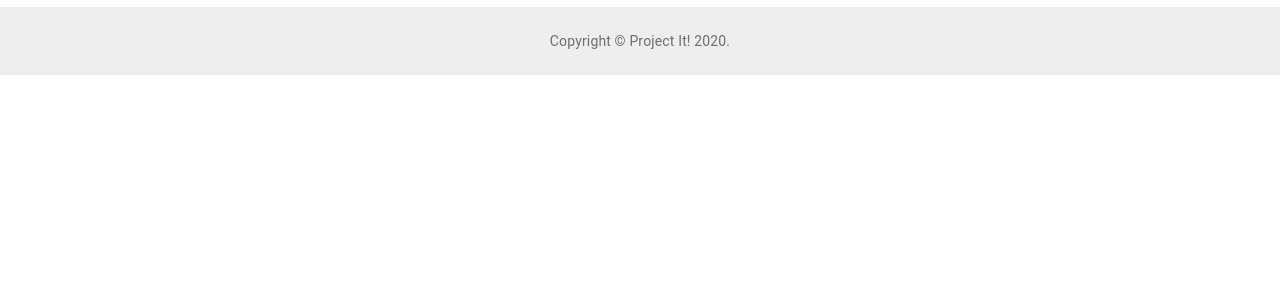
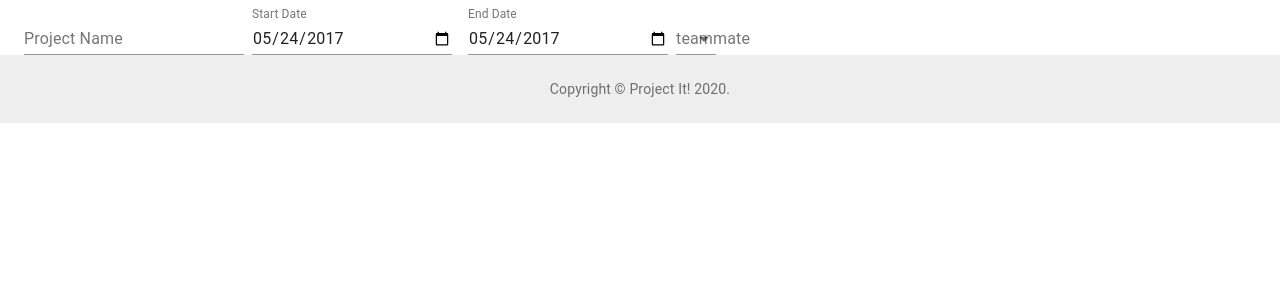
Before and after one commit to roxyvaught/project-it, a React (Create React App) app in the folder client/: page /CreateProject in a window 1280 px wide. Shown: the top 300 px of the page. Built offline with nearby package versions, Linux system fonts and the light colour scheme.

Commit message:
project submit form, needs more work

```diff
--- a/client/package.json
+++ b/client/package.json
@@ -4,14 +4,17 @@
   "private": true,
   "dependencies": {
     "@apollo/react-hooks": "^4.0.0",
+    "@date-io/date-fns": "^2.8.1",
     "@material-ui/core": "^4.11.0",
     "@material-ui/icons": "^4.9.1",
+    "@material-ui/pickers": "^3.2.10",
     "@testing-library/jest-dom": "^4.2.4",
     "@testing-library/react": "^9.5.0",
     "@testing-library/user-event": "^7.2.1",
     "apollo-boost": "^0.4.9",
     "chartist": "^0.11.4",
     "classnames": "^2.2.6",
+    "date-fn": "0.0.2",
     "graphql": "^15.3.0",
     "graphql-tag": "^2.11.0",
     "history": "^5.0.0",
@@ -26,7 +29,6 @@
     "react-router-dom": "^5.2.0",
     "react-scripts": "3.4.3",
     "react-swipeable-views": "^0.13.9",
-    "redux-form": "^8.3.6",
     "uuid": "^8.3.0"
   },
   "scripts": {
--- a/client/src/App.js
+++ b/client/src/App.js
@@ -5,7 +5,7 @@ import { BrowserRouter as Router, Route, Switch } from 'react-router-dom';
 import Login from './pages/Login';
 import Signup from './pages/Signup';
 import Tasks from './pages/Tasks';
-//import CreateProject from './pages/createProject';
+import CreateProject from './pages/CreateProject';
 
 // add these two library import statements
 import { ApolloProvider } from '@apollo/react-hooks';
@@ -41,6 +41,7 @@ function App() {
             <Route exact path="/login" component={Login} />
             <Route exact path="/signup" component={Signup} />
             <Route exact path="/tasks" component={Tasks} />
+            <Route exact path="/CreateProject" component={CreateProject} />
 
           </Switch>
           <Footer />
--- /dev/null
+++ b/client/src/components/PageHeader/index.js
@@ -0,0 +1,162 @@
+import Auth from '../../utils/auth';
+//import { Link } from 'react-router-dom';
+import clsx from 'clsx';
+import React from 'react';
+import { makeStyles } from '@material-ui/core/styles';
+import CssBaseline from '@material-ui/core/CssBaseline';
+//import Drawer from '@material-ui/core/Drawer';
+import AppBar from '@material-ui/core/AppBar';
+import Toolbar from '@material-ui/core/Toolbar';
+//import List from '@material-ui/core/List';
+import Typography from '@material-ui/core/Typography';
+//import Divider from '@material-ui/core/Divider';
+import IconButton from '@material-ui/core/IconButton';
+//import Container from '@material-ui/core/Container';
+import { positions } from '@material-ui/system';
+import MenuIcon from '@material-ui/icons/Menu';
+import ChevronLeftIcon from '@material-ui/icons/ChevronLeft';
+
+
+/*import { Link } from 'react-router-dom';*/
+import Logo from '../../assets/images/Logo.png'
+import { Tooltip } from '@material-ui/core';
+
+import PersonAddIcon from '@material-ui/icons/PersonAdd';
+import FaceIcon from '@material-ui/icons/Face';
+import { blueGrey } from '@material-ui/core/colors';
+
+
+const drawerWidth = 240;
+
+const useStyles = makeStyles((theme) => ({
+  root: {
+    display: 'flex',
+  },
+  toolbar: {
+    paddingRight: 24, // keep right padding when drawer closed
+  },
+  toolbarIcon: {
+    display: 'flex',
+    alignItems: 'center',
+    justifyContent: 'flex-end',
+    padding: '0 8px',
+    ...theme.mixins.toolbar,
+  },
+  appBar: {
+    zIndex: theme.zIndex.drawer + 1,
+    transition: theme.transitions.create(['width', 'margin'], {
+      easing: theme.transitions.easing.sharp,
+      duration: theme.transitions.duration.leavingScreen,
+    }),
+  },
+  appBarShift: {
+    marginLeft: drawerWidth,
+    width: `calc(100% - ${drawerWidth}px)`,
+    transition: theme.transitions.create(['width', 'margin'], {
+      easing: theme.transitions.easing.sharp,
+      duration: theme.transitions.duration.enteringScreen,
+    }),
+  },
+  menuButton: {
+    marginRight: 36,
+    padding: '0 8px',
+  },
+  menuButtonHidden: {
+    display: 'none',
+  },
+  title: {
+    flexGrow: 1,
+  },
+  drawerPaper: {
+    position: 'relative',
+    whiteSpace: 'nowrap',
+    width: drawerWidth,
+    transition: theme.transitions.create('width', {
+      easing: theme.transitions.easing.sharp,
+      duration: theme.transitions.duration.enteringScreen,
+    }),
+  },
+  drawerPaperClose: {
+    overflowX: 'hidden',
+    transition: theme.transitions.create('width', {
+      easing: theme.transitions.easing.sharp,
+      duration: theme.transitions.duration.leavingScreen,
+    }),
+    width: theme.spacing(7),
+    [theme.breakpoints.up('sm')]: {
+      width: theme.spacing(9),
+    },
+  },
+  appBarSpacer: theme.mixins.toolbar,
+  content: {
+    flexGrow: 1,
+    height: '100vh',
+    overflow: 'auto',
+  },
+  container: {
+    paddingTop: theme.spacing(4),
+    paddingBottom: theme.spacing(4),
+  },
+  paper: {
+    padding: theme.spacing(2),
+    display: 'flex',
+    overflow: 'auto',
+    flexDirection: 'column',
+  },
+  fixedHeight: {
+    height: 240,
+  },
+}));
+
+
+
+
+const PageHeader = () => {
+
+  const logout = event => {
+    event.preventDefault();
+    Auth.logout();
+  };
+
+  const classes = useStyles();
+  const [open, setOpen] = React.useState(true);
+  const handleDrawerOpen = () => {
+    setOpen(true);
+  };
+  const handleDrawerClose = () => {
+    setOpen(false);
+  };
+  const fixedHeightPaper = clsx(classes.paper, classes.fixedHeight);
+
+
+  return (
+      <div>
+    <CssBaseline />
+    <AppBar position="absolute" >
+      <Toolbar className={classes.toolbar}>
+        <IconButton
+          edge="start"
+          color="inherit"
+          aria-label="open drawer"
+          onClick={handleDrawerOpen}
+          className={clsx(classes.menuButton, open && classes.menuButtonHidden)}
+        >
+          <MenuIcon />
+        </IconButton>
+        <Typography component="h1" variant="h6" color="inherit" noWrap className={classes.title}>
+
+          <img height="65px" src={Logo} alt="project-it"/>
+        </Typography>
+        <Tooltip title="Login" interactive><IconButton href="/login"><FaceIcon fontSize="large" style={{ color: blueGrey[50] }} ></FaceIcon></IconButton></Tooltip>
+
+        <Tooltip title="Sign Up" interactive><IconButton href="/signup"><PersonAddIcon fontSize="large" style={{ color: blueGrey[50] }} ></PersonAddIcon></IconButton></Tooltip>
+      </Toolbar>
+    </AppBar>
+
+    </div>
+
+  );
+
+};
+
+export default PageHeader;
--- /dev/null
+++ b/client/src/pages/CreateProject.js
@@ -0,0 +1,104 @@
+import React from 'react';
+import { makeStyles } from '@material-ui/core/styles';
+import TextField from '@material-ui/core/TextField';
+import InputLabel from '@material-ui/core/InputLabel';
+import MenuItem from '@material-ui/core/MenuItem';
+// import FormHelperText from '@material-ui/core/FormHelperText';
+
+import Select from '@material-ui/core/Select';
+//import PageHeader from '../components/PageHeader';
+import Container from '@material-ui/core/Container';
+//import { positions } from '@material-ui/system';
+import Divider from '@material-ui/core/Divider';
+import { FormControl } from '@material-ui/core';
+
+const useStyles = makeStyles((theme) => ({
+  container: {
+    display: 'flex',
+    flexWrap: 'wrap',
+  },
+  textField: {
+    marginLeft: theme.spacing(1),
+    marginRight: theme.spacing(1),
+    width: 200,
+  },
+  selectEmpty: {
+    marginTop: theme.spacing(2),
+  },
+  root: {
+    '& > *': {
+      margin: theme.spacing(1),
+      width: '25ch',
+    },
+  },
+  form: {
+    width: '100%',
+    marginTop: theme.spacing(1),
+  },
+}));
+
+export default function CreateProject() {
+  const classes = useStyles();
+
+  const [teammate, setTeammate] = React.useState('');
+
+  const handleChange = (event) => {
+    setTeammate(event.target.value);
+};
+
+  return (
+<Container>
+    {/*<PageHeader />*/}
+
+    <form className={classes.container} noValidate>
+        <FormControl>
+    <TextField id="standard-basic" label="Project Name" />
+        </FormControl>
+  <div>
+      <FormControl>
+      <TextField
+        id="date"
+        label="Start Date"
+        type="date"
+        defaultValue="2017-05-24"
+        className={classes.textField}
+        InputLabelProps={{
+          shrink: true,
+        }}
+      />
+      </FormControl>
+      <FormControl>
+      <TextField
+      id="date"
+      label="End Date"
+      type="date"
+      defaultValue="2017-05-24"
+      className={classes.textField}
+      InputLabelProps={{
+        shrink: true,
+      }}
+    />
+    </FormControl>
+</div>
+<Divider />
+<div>
+        <FormControl>
+          <InputLabel id="demo-simple-select-label">teammate</InputLabel>
+          <Select
+            labelId="demo-simple-select-label"
+            id="demo-simple-select"
+            value={teammate}
+            onChange={handleChange}
+          >
+            <MenuItem value={10}>Bob</MenuItem>
+            <MenuItem value={20}>Sam</MenuItem>
+            <MenuItem value={30}>Ana</MenuItem>
+          </Select>
+        </FormControl>
+
+        </div>
+    </form>
+
+    </Container>
+  );
+}
```
Also changed, not shown: client/src/utils/GlobalState.js (renamed from client/utils/GlobalState.js), client/src/utils/actions.js (added), client/src/utils/auth.js (renamed from client/utils/auth.js), client/src/utils/helpers.js (renamed from client/utils/helpers.js), client/src/utils/mutations.js (renamed from client/utils/mutations.js), client/src/utils/queries.js (renamed from client/utils/queries.js), client/src/utils/reducers.js (renamed from client/utils/reducers.js), 1 other file (tests, documents, lock files or other folders).
